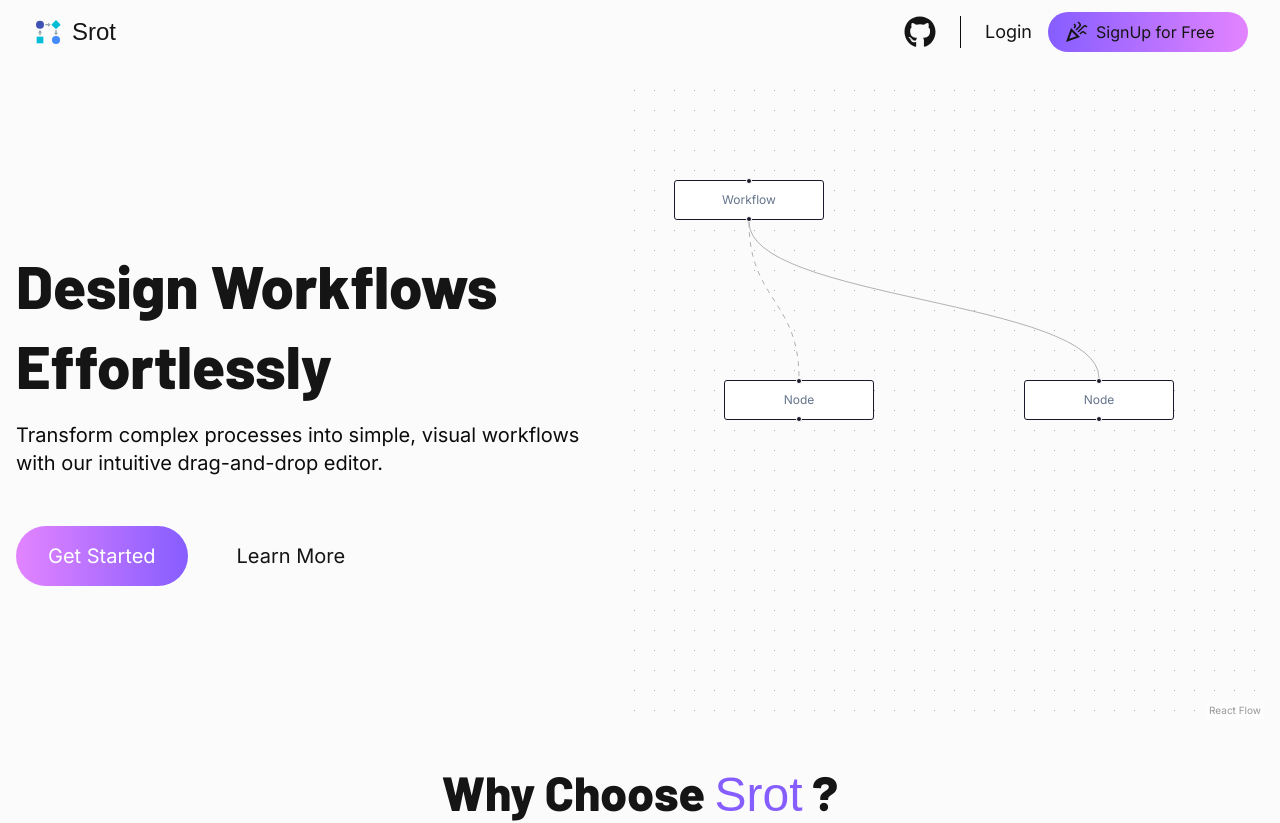
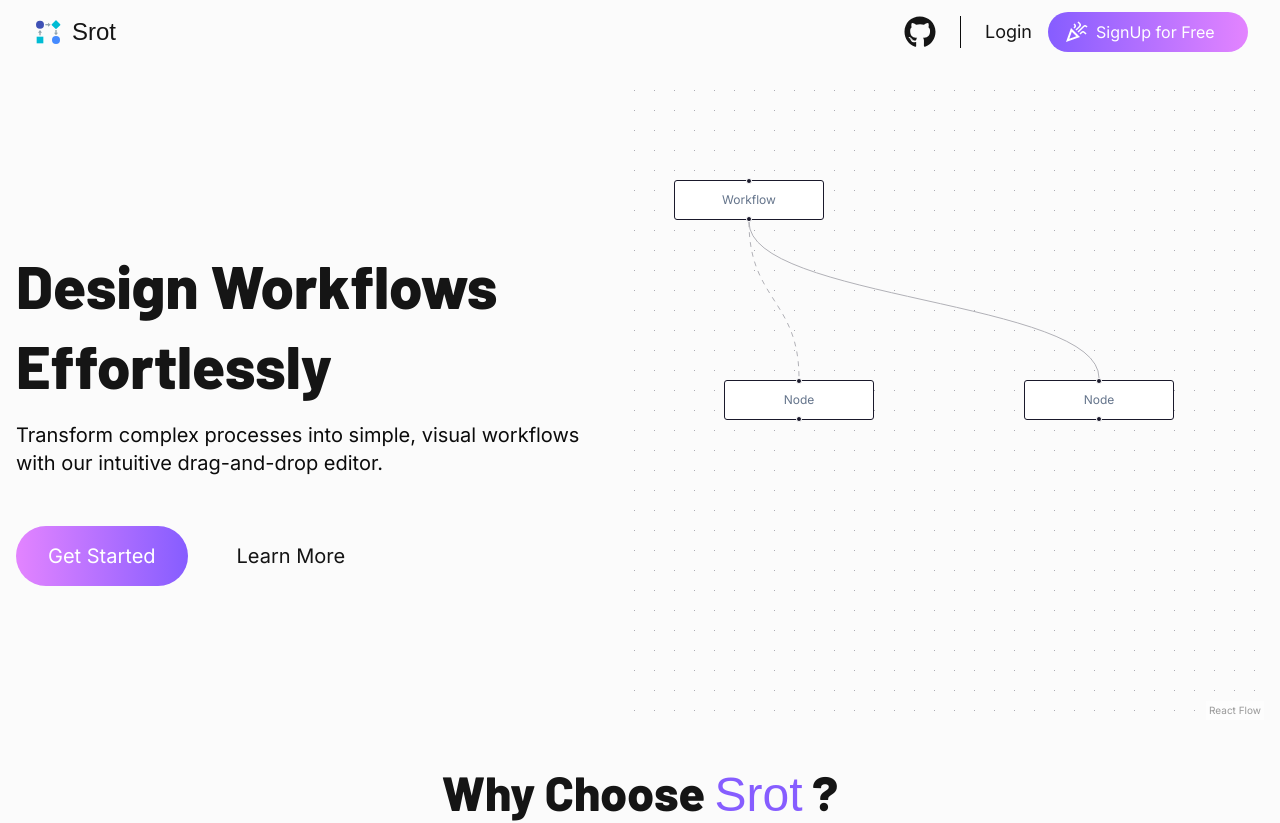
Before and after one commit to iamBijoyKar/srot, a Next.js app: page / in a window 1280 px wide. Shown: the top 823 px of the page. Built offline with nearby package versions, Linux system fonts and the light colour scheme; a web font is replaced by a local one; what tailwindcss-motion would draw is missing.

Commit message:
style: Change text color to white in Header component for better visibility

```diff
--- a/src/components/Home/Header.tsx
+++ b/src/components/Home/Header.tsx
@@ -33,7 +33,7 @@ export default function Header() {
             href="/sign-up"
             className="active:translate-y-1 transition-all duration-100"
           >
-            <span className="sm:w-[200px] flex items-center gap-2 overflow-hidden text-primary-text px-4 py-2 bg-gradient-to-r from-brand-purple to-brand-pink rounded-full hover:drop-shadow-[0_35px_35px_rgb(var(--brand-purple))] transition-all duration-100">
+            <span className="sm:w-[200px] flex items-center gap-2 overflow-hidden text-white px-4 py-2 bg-gradient-to-r from-brand-purple to-brand-pink rounded-full hover:drop-shadow-[0_35px_35px_rgb(var(--brand-purple))] transition-all duration-100">
               <MdOutlineCelebration className="w-6 h-6" />
               <span className="hidden sm:block ">SignUp for Free</span>
             </span>
```
